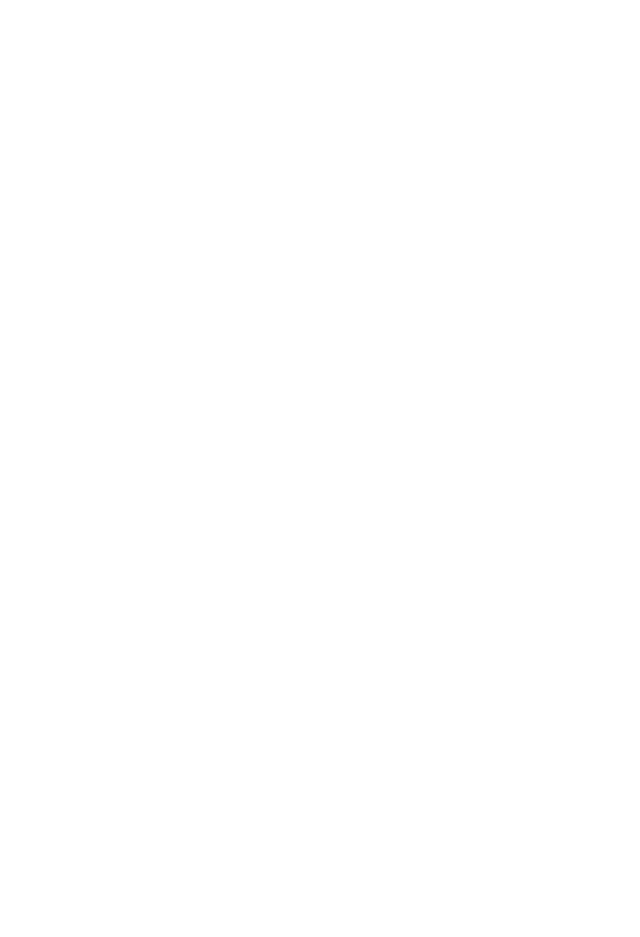
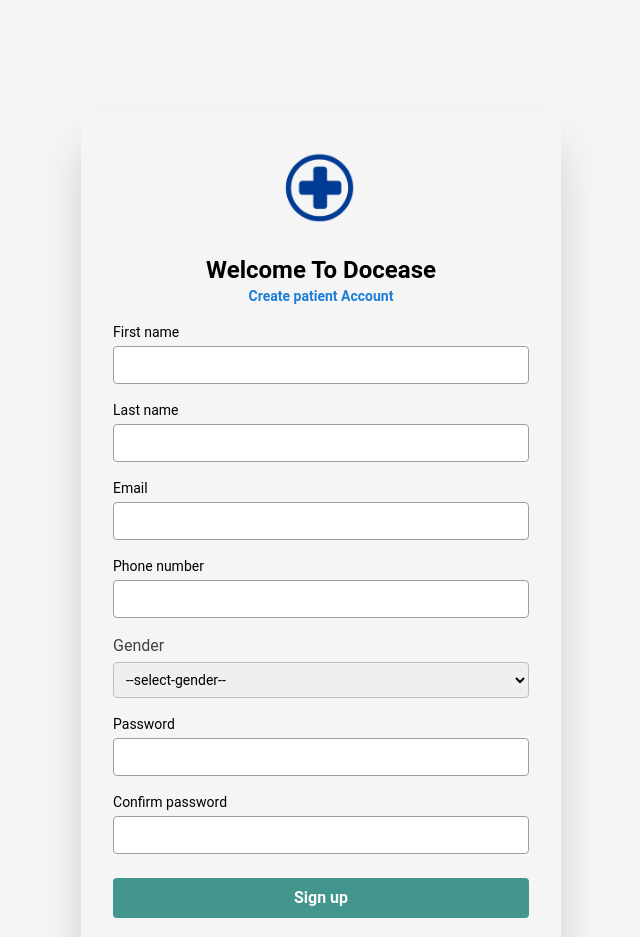
Before and after one commit to Tibz-Dankan/docease-frontend, a React (Vite) app: page /auth/patient/signup in a window 1280 px wide. Shown: the top 937 px of the page, without its empty margins (319-959 px from the left). Before the commit the page ends 800 px from the top, so only its background shows below. Built offline with nearby package versions, Linux system fonts and the light colour scheme.

Commit message:
feat: fully capture the initial patient details

```diff
--- a/src/auth/API/index.ts
+++ b/src/auth/API/index.ts
@@ -21,7 +21,7 @@
   return await response.json();
 };
 
-export const signUp = async ({
+export const signUpPatient = async ({
   firstName,
   lastName,
   email,
@@ -29,7 +29,7 @@
   phoneNumber,
   password,
 }: TSignupInput) => {
-  const response = await fetch(`${url}/users/signup`, {
+  const response = await fetch(`${url}/users/patients/signup`, {
     method: "POST",
     body: JSON.stringify({
       firstName,
--- a/src/auth/UI/SignUp.tsx
+++ b/src/auth/UI/SignUpPatient.tsx
@@ -1,4 +1,4 @@
-import React, { Fragment } from "react";
+import React, { Fragment, useState, ChangeEvent } from "react";
 import { useFormik } from "formik";
 import { Link } from "react-router-dom";
 import * as Yup from "yup";
@@ -9,29 +9,30 @@
 import { useDispatch } from "react-redux";
 import { useMutation } from "@tanstack/react-query";
 import { InputField } from "../../shared/UI/InputField";
-import { signUp } from "../API";
+import { InputSelect } from "../../shared/UI/InputSelect";
+import { signUpPatient } from "../API";
 import { TSignupInput } from "../../types/auth";
 import { Loader } from "../../shared/UI/Loader";
 import { Button } from "../../shared/UI/Button";
 import logo from "../../assets/images/logo.jpeg";
+import { authenticate } from "../../store/actions/auth";
 
-export const SignUp: React.FC = () => {
+export const SignUpPatient: React.FC = () => {
   const dispatch: any = useDispatch();
 
   const { isLoading, mutate } = useMutation({
-    mutationFn: signUp,
-    onSuccess: (response: any) => {
-      console.log("response", response);
+    mutationFn: signUpPatient,
+    onSuccess: (auth: any) => {
+      dispatch(authenticate(auth));
       dispatch(
         showCardNotification({
           type: "success",
-          message: response.message,
+          message: auth.message,
         })
       );
       setTimeout(() => {
         dispatch(hideCardNotification());
       }, 5000);
-      // authenticate the user here
     },
     onError: (error: any) => {
       dispatch(showCardNotification({ type: "error", message: error.message }));
@@ -58,11 +59,13 @@
       email: Yup.string().max(255).required("email is required"),
       gender: Yup.string().max(255).required("gender is required"),
       phoneNumber: Yup.string().max(255).required("phone number is required"),
-      password: Yup.string().max(255).required("password is required"),
+      password: Yup.string()
+        .min(5)
+        .max(30)
+        .required("password must have at least 5 characters"),
     }),
 
     onSubmit: async (values, helpers) => {
-      console.log("Submit values", values);
       try {
         mutate(values);
       } catch (err: any) {
@@ -76,6 +79,26 @@
     },
   });
 
+  const [confirmPassword, setConfirmPassword] = useState("");
+
+  const confirmPasswordChangeHandler = (
+    event: ChangeEvent<HTMLInputElement>
+  ) => {
+    setConfirmPassword(() => event.target.value);
+  };
+
+  const passwordsMatch =
+    confirmPassword && confirmPassword !== formik.values.password;
+
+  const gender = ["--select-gender--", "male", "female"];
+
+  const genderChangeHandler = (event: ChangeEvent<HTMLSelectElement>) => {
+    const genderValue = event.target.value;
+    if (genderValue === "--select-gender--") return;
+
+    formik.values.gender = genderValue;
+  };
+
   return (
     <Fragment>
       <div className="min-h-screen grid place-items-center py-28">
@@ -87,6 +110,9 @@
           <img src={logo} alt="logo" className="w-28" />
           <p className="text-center text-2xl font-semibold">
             Welcome To Docease
+          </p>
+          <p className="text-center text-sm font-semibold text-secondary">
+            Create patient Account
           </p>
           <InputField
             type="text"
@@ -107,18 +133,33 @@
             name="phoneNumber"
             formik={formik}
           />
+          <InputSelect
+            label="Gender"
+            name="gender"
+            onChange={genderChangeHandler}
+            options={gender}
+            formik={formik}
+          />
           <InputField
             type="password"
             label="Password"
             name="password"
             formik={formik}
           />
+          <div className="inline-block relative w-full">
+            {passwordsMatch && (
+              <span className="text-sm text-red-500 absolute top-0 left-0">
+                Passwords don't much!
+              </span>
+            )}
             <InputField
               type="password"
               label="Confirm password"
               name="confirmPassword"
               formik={formik}
+              onChange={(event: any) => confirmPasswordChangeHandler(event)}
             />
+          </div>
           {!isLoading && (
             <Button
               label="Sign up"
--- a/src/routes/AuthRoutes.tsx
+++ b/src/routes/AuthRoutes.tsx
@@ -1,6 +1,6 @@
 import React, { Fragment, ReactNode } from "react";
 import { Routes, Route } from "react-router-dom";
-import { SignUp } from "../auth/UI/SignUp";
+import { SignUpPatient } from "../auth/UI/SignUpPatient";
 import { SignIn } from "../auth/UI/SignIn";
 import { ForgotPassword } from "../auth/UI/ForgotPassword";
 import { ResetPassword } from "../auth/UI/ResetPassword";
@@ -24,8 +24,8 @@
       {
         name: "Sign up",
         icon: "icon",
-        path: "/signup",
-        element: <SignUp />,
+        path: "patient/signup",
+        element: <SignUpPatient />,
       },
       {
         name: "Sign up",
--- a/src/shared/UI/Button.tsx
+++ b/src/shared/UI/Button.tsx
@@ -12,7 +12,7 @@
     <Fragment>
       <button
         className={twMerge(
-          "text-gray-50 bg-primary p-2 text-center rounded w-full",
+          "text-gray-50 bg-primary p-2 text-center rounded w-full outline-none",
           props.className
         )}
         type={props.type}
--- a/src/shared/UI/InputField.tsx
+++ b/src/shared/UI/InputField.tsx
@@ -1,7 +1,7 @@
 import React, { Fragment } from "react";
 
 interface InputFieldProps extends React.HTMLAttributes<HTMLInputElement> {
-  formik: any;
+  formik?: any;
   label: string;
   name: string;
   type: "text" | "password" | "email" | "date" | "time";
--- /dev/null
+++ b/src/shared/UI/InputSelect.tsx
@@ -0,0 +1,49 @@
+import React, { Fragment, ChangeEvent } from "react";
+
+interface InputSelectProps extends React.HTMLAttributes<HTMLSelectElement> {
+  formik?: any;
+  options: any[];
+  onChange: (event: ChangeEvent<HTMLSelectElement>) => void;
+  label: string;
+  name: string;
+}
+
+export const InputSelect: React.FC<InputSelectProps> = (props) => {
+  const formik = props.formik;
+  const options = props.options;
+  const onChangeHandler = props.onChange;
+  const label = props.label;
+  const name = props.name;
+
+  return (
+    <Fragment>
+      <div
+        className="relative flex flex-col items-start
+         justify-center pt-4  gap-1 w-full"
+      >
+        {formik.errors[`${name}`] && formik.touched[`${name}`] && (
+          <p className="absolute top-0 left-0 text-sm text-red-600">
+            {formik.errors[`${name}`]}
+          </p>
+        )}
+        <label htmlFor={label} className="text-gray-800">
+          {label}
+        </label>
+        <select
+          onChange={onChangeHandler}
+          className="border-[1px] border-gray-400 focus:border-primary
+          focus:bg-gray-200  transition-all outline-none p-2 rounded
+          bg-gray-light-1 text-sm w-full"
+        >
+          {options.map((option, index) => {
+            return (
+              <option key={index} value={option}>
+                {option}
+              </option>
+            );
+          })}
+        </select>
+      </div>
+    </Fragment>
+  );
+};
--- a/src/shared/UI/Loader.tsx
+++ b/src/shared/UI/Loader.tsx
@@ -18,7 +18,7 @@
           className={twMerge("text-gray-600", props.className)}
         >
           <g fill="none" fill-rule="evenodd">
-            <g transform="translate(1 1)" stroke-width="2">
+            <g transform="translate(1 1)" strokeWidth="2">
               <circle stroke-opacity=".5" cx="18" cy="18" r="18" />
               <path d="M36 18c0-9.94-8.06-18-18-18">
                 <animateTransform
--- a/src/types/auth.ts
+++ b/src/types/auth.ts
@@ -1,5 +1,5 @@
 export type TUser = {
-  userId: number;
+  userId: string;
   firstName: string;
   lastName: string;
   email: string;
```
Lines whose indentation alone changed are shown as unchanged.
